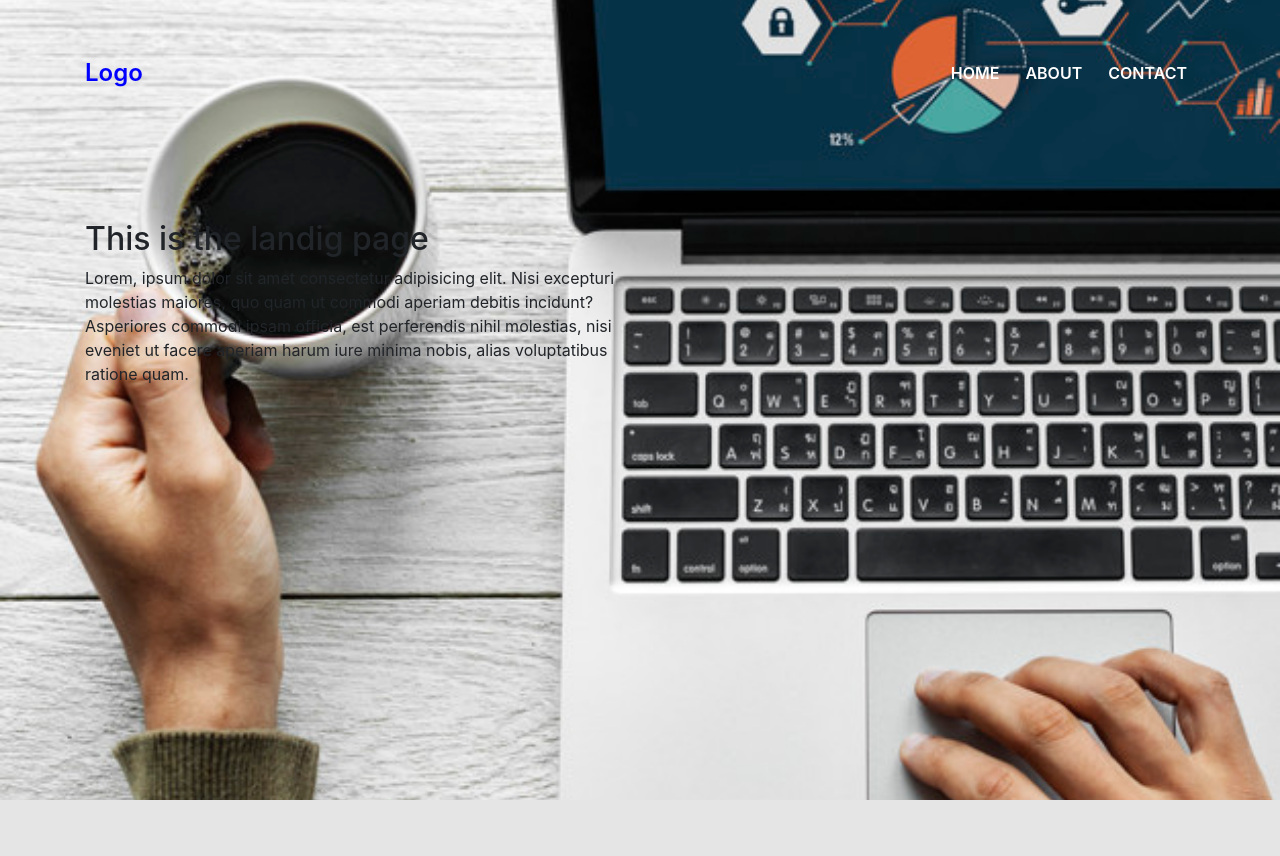
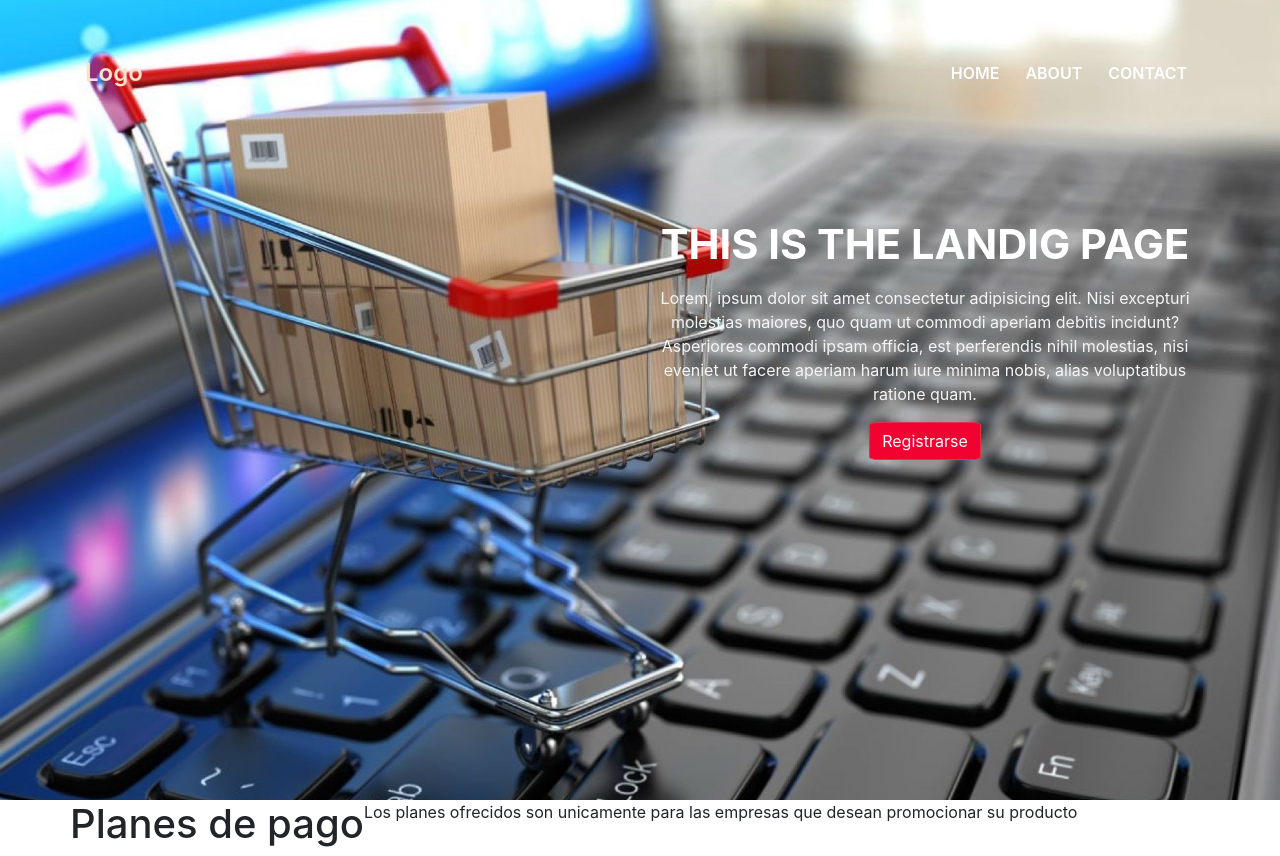
Before and after one commit to Eglopez/POO-Project, a PHP site: page / in a window 1280 px wide. Before the commit the page ends 800 px from the top, so only its background shows below. Run offline with PHP 8.4, Linux system fonts and the light colour scheme.

Commit message:
Animated background

```diff
--- a/css/styles.css
+++ b/css/styles.css
@@ -25,7 +25,7 @@
 }
 
 .navbar-dark .navbar-brand{
-    color: blue!important;
+    color: #F8E4CC!important;
 }
 
 .nav-item{
@@ -35,15 +35,52 @@
 }
 
 .navbar-dark .navbar-nav .nav-item .nav-link:hover{
-    background-color: blue;
-    color: red;
+    background-color: #F8E4CC;
+    color: #F20231;
 }
 
 .main{
-    position: relative;
-    background-image: url(../img/background.jpg);
-    min-height: 100vh;
-    background-size: cover;
-    background-position: center;
+
     padding: 220px 0 200px;
 }
+
+.main h2{
+    margin: 0;
+    padding: 0;
+    font-size: 2.6em;
+    color: white;
+    text-transform: uppercase;
+    font-weight: bold;
+}
+
+.main p{
+    margin-top: 1em;
+    padding: 0;
+    font-size: 1em;
+    color: whitesmoke;
+
+}
+
+@keyframes animatedBackground {
+    from {
+      background-position: center center;
+    }
+    to {
+      background-position: 100% 0;
+    }
+  }
+  #animated-area {
+    width: 100%;
+    min-height: 100vh;
+    background-image: url(../img/car.jpg);
+    background-position: center center;
+    background-repeat: repeat-x;
+    background-size: cover;
+    animation: animatedBackground 10s linear infinite alternate
+
+}
+
+.btn-danger{
+    background-color: #F20231;
+    border-radius: 8%;
+}
--- a/index.html
+++ b/index.html
@@ -4,7 +4,7 @@
     <meta charset="UTF-8">
     <meta name="viewport" content="width=device-width, initial-scale=1.0">
     <title>Promo</title>
-    <link rel="stylesheet" href="https://stackpath.bootstrapcdn.com/bootstrap/4.4.1/css/bootstrap.min.css" integrity="sha384-Vkoo8x4CGsO3+Hhxv8T/Q5PaXtkKtu6ug5TOeNV6gBiFeWPGFN9MuhOf23Q9Ifjh" crossorigin="anonymous">
+    <link rel="stylesheet" href="frameworks/bootstrap/css/bootstrap.min.css">
     <link rel="stylesheet" href="css/styles.css">
 </head>
 <body>
@@ -34,17 +34,29 @@
         </div>
     </section>
 
-    <section class="main">
+    <section class="main" id="animated-area">
         <div class="container">
             <div class="row">
-                <div class="col-sm-6">
+                <div class="col-sm-6 col-lg-6"></div>
+                <div class="col-sm-6 col-lg-6 text-center">
                     <h2>This is the landig page</h2>
                     <p>Lorem, ipsum dolor sit amet consectetur adipisicing elit. Nisi excepturi molestias maiores, quo quam ut commodi aperiam debitis incidunt? Asperiores commodi ipsam officia, est perferendis nihil molestias, nisi eveniet ut facere aperiam harum iure minima nobis, alias voluptatibus ratione quam.</p>
-
+                    <button class="btn btn-danger" id="registrarse">Registrarse</button>
                 </div>
             </div>
         </div>
     </section>
+
+   <div id="pricing" class="pricing">
+       <div class="container">
+            <div class="row">
+                <h1>Planes de pago</h1>
+                <p>Los planes ofrecidos son unicamente para las empresas que desean promocionar su producto</p>
+            </div>
+       </div>
+   </div>
+
+
 
     <script src="https://code.jquery.com/jquery-3.4.1.slim.min.js" integrity="sha384-J6qa4849blE2+poT4WnyKhv5vZF5SrPo0iEjwBvKU7imGFAV0wwj1yYfoRSJoZ+n" crossorigin="anonymous"></script>
     <script src="https://cdn.jsdelivr.net/npm/popper.js@1.16.0/dist/umd/popper.min.js" integrity="sha384-Q6E9RHvbIyZFJoft+2mJbHaEWldlvI9IOYy5n3zV9zzTtmI3UksdQRVvoxMfooAo" crossorigin="anonymous"></script>
```
Also changed, not shown: img/bolsas.jpg (added), img/car.jpg (added), img/car2.svg (added), img/carrito2.png (added), img/paisaje.jpg (deleted).
